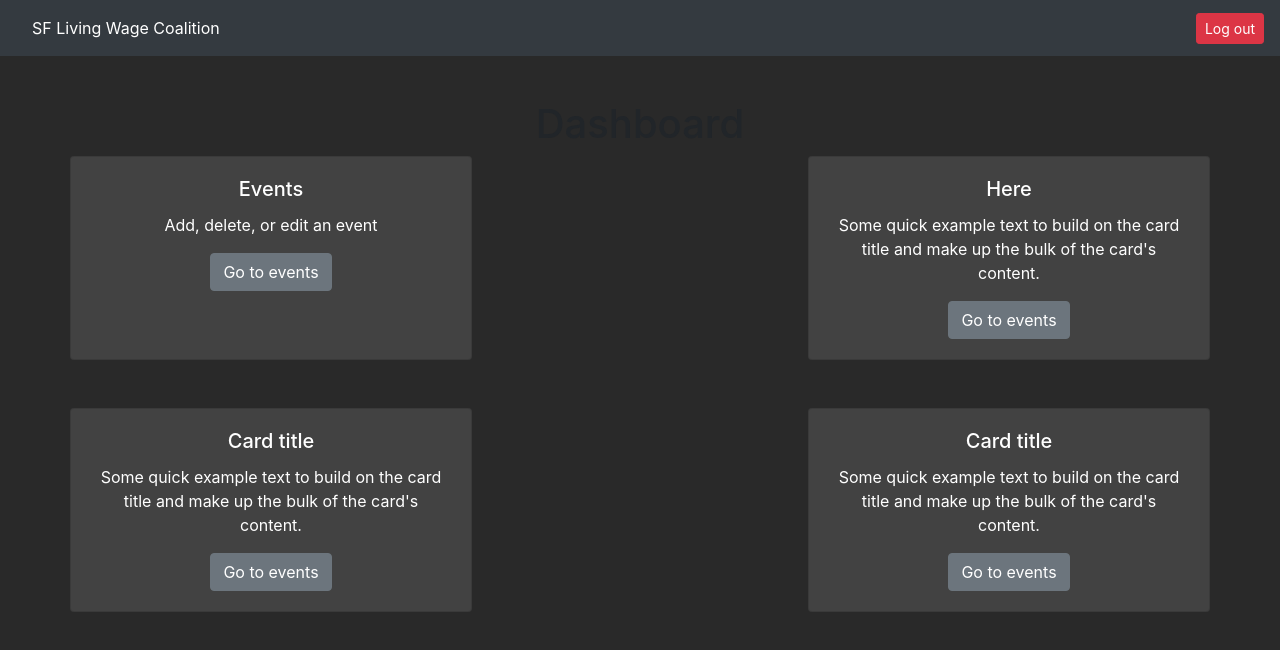
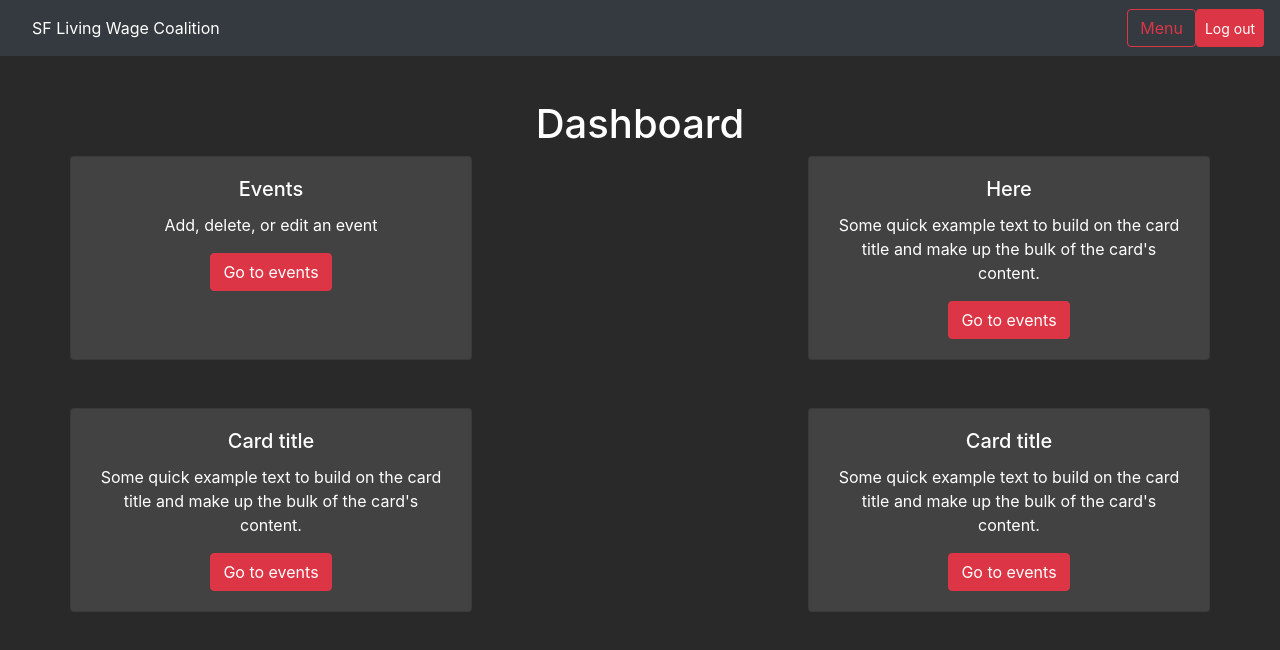
Before and after one commit to jmejiamu/mobile-sf-admin, a React (Create React App) app: page / in a window 1280 px wide. Shown: the top 650 px of the page. Built offline with nearby package versions, Linux system fonts and the light colour scheme.

Commit message:
adding-menu-button-to-nav-and-styling-dashboard

```diff
--- a/src/App.css
+++ b/src/App.css
@@ -25,6 +25,7 @@
 }
 .dashboard{
   margin-top: 100px;
+  color: #FFFFFF;
 }
 .card{
   background-color: #424242;
--- a/src/components/Events.js
+++ b/src/components/Events.js
@@ -62,7 +62,7 @@ const Events = (props) => {
                     )
                 })
             )}
-            <Link to="/" className="btn btn-secondary">Menu</Link>
+
         </div>
     )
 }
--- a/src/components/MenuItems.js
+++ b/src/components/MenuItems.js
@@ -13,7 +13,7 @@ const MenuItems = () => {
                     <div className="card-body" style={{ width: '400px' }} >
                         <h5 className="card-title">Events</h5>
                         <p className="card-text ">Add, delete, or edit an event</p>
-                        <Link to="/events" className="btn btn-secondary">Go to events</Link>
+                        <Link to="/events" className="btn btn-danger">Go to events</Link>
                     </div>
                 </div>
 
@@ -22,7 +22,7 @@ const MenuItems = () => {
                     <div className="card-body" style={{ width: '400px' }}>
                         <h5 className="card-title">Here</h5>
                         <p className="card-text">Some quick example text to build on the card title and make up the bulk of the card's content.</p>
-                        <Link to="#" className="btn btn-secondary">Go to events</Link>
+                        <Link to="#" className="btn btn-danger">Go to events</Link>
                     </div>
                 </div>
 
@@ -31,7 +31,7 @@ const MenuItems = () => {
                     <div className="card-body" style={{ width: '400px' }}>
                         <h5 className="card-title">Card title</h5>
                         <p className="card-text">Some quick example text to build on the card title and make up the bulk of the card's content.</p>
-                        <Link to="#" className="btn btn-secondary">Go to events</Link>
+                        <Link to="#" className="btn btn-danger">Go to events</Link>
                     </div>
                 </div>
 
@@ -40,7 +40,7 @@ const MenuItems = () => {
                     <div className="card-body" style={{ width: '400px' }}>
                         <h5 className="card-title">Card title</h5>
                         <p className="card-text">Some quick example text to build on the card title and make up the bulk of the card's content.</p>
-                        <Link to="#" className="btn btn-secondary">Go to events</Link>
+                        <Link to="#" className="btn btn-danger">Go to events</Link>
                     </div>
                 </div>
             </div>
--- a/src/components/NavBar.js
+++ b/src/components/NavBar.js
@@ -14,6 +14,7 @@ const NavBar = () => {
 
                 <ul className="navbar-nav " >
                     <li className="nav-item"><Link className="nav-link " to="/"></Link></li>
+                    <Link to="/" className="btn btn-outline-danger ">Menu</Link>
                     <button type="button" className="btn btn-danger btn-sm">Log out</button>
                 </ul>
 
```
